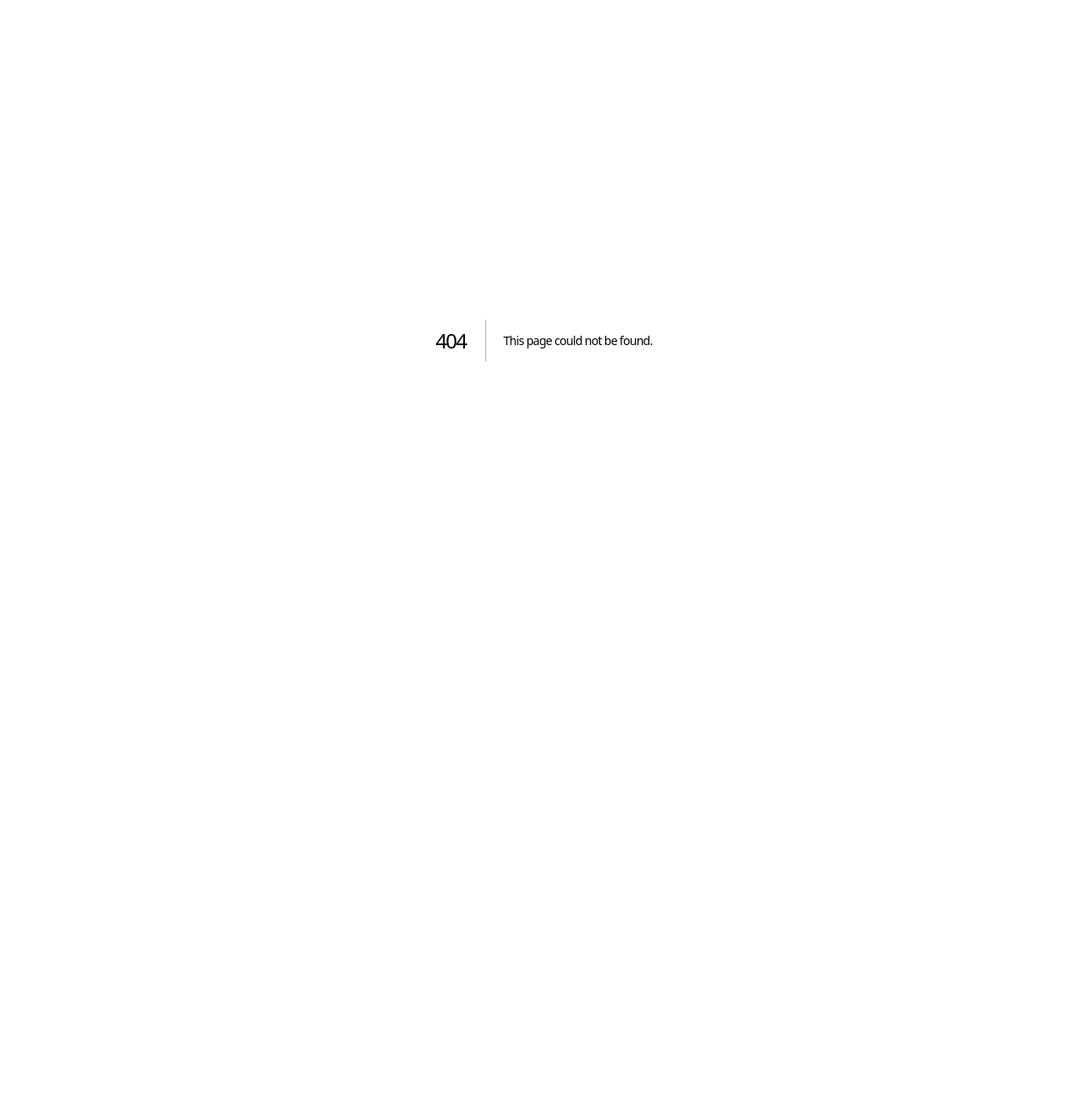
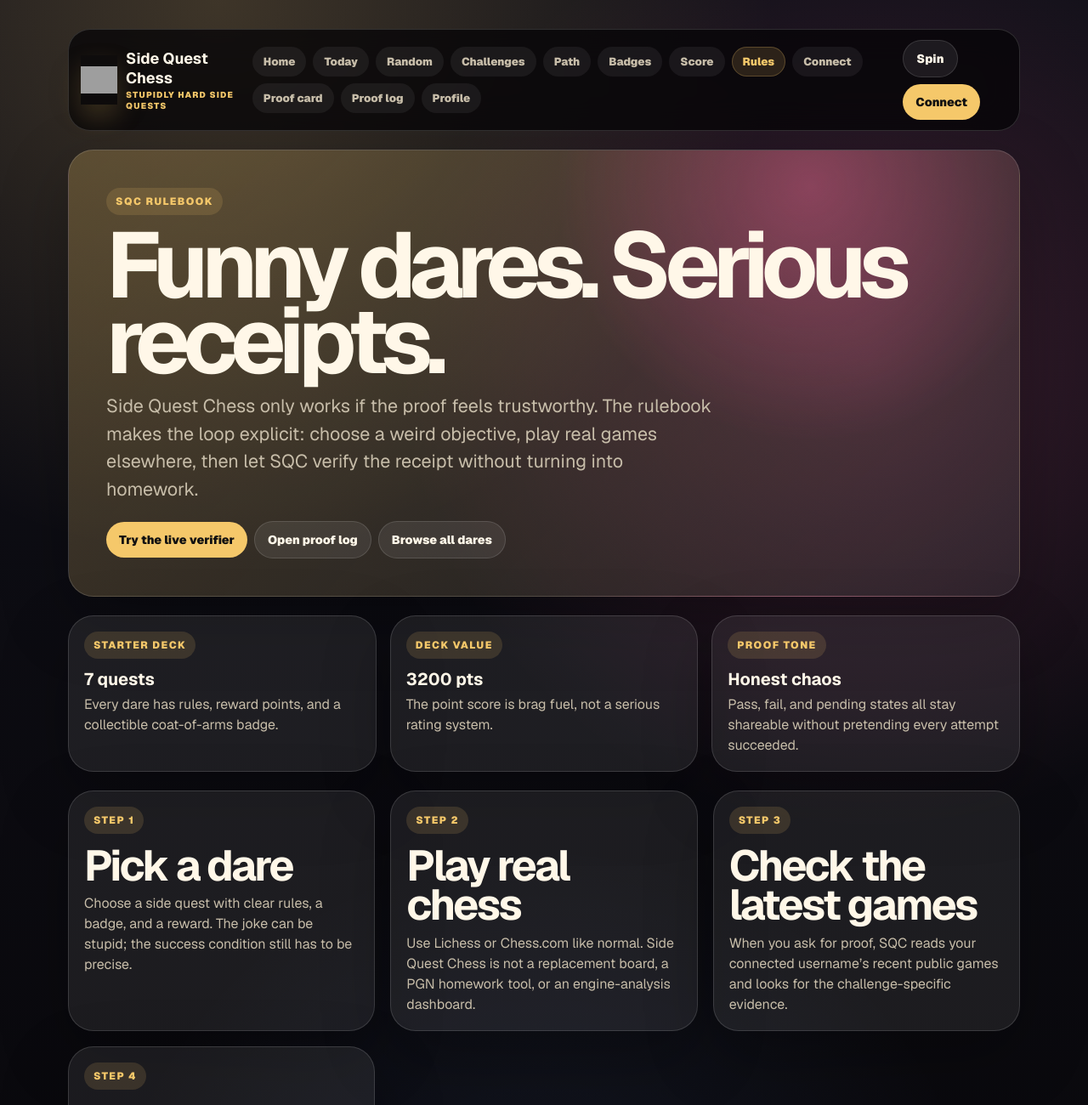
Before and after one commit to andreasnordenadler/cc, a Next.js app: page /rules in a window 1280 px wide. Before the commit this address had no page. Shown: the top 1300 px of the page at 85% size. Before the commit the page ends 800 px from the top, so only its background shows below. Built offline with nearby package versions, Linux system fonts and the light colour scheme; no server answers; grey boxes are pictures that could not be loaded.

Commit message:
Add Side Quest Chess rulebook

```diff
--- /dev/null
+++ b/src/app/rules/page.tsx
@@ -0,0 +1,142 @@
+import type { Metadata } from "next";
+import Link from "next/link";
+import { auth } from "@clerk/nextjs/server";
+import SiteNav from "@/components/site-nav";
+import { CHALLENGES } from "@/lib/challenges";
+
+export const metadata: Metadata = {
+  title: "How proof works — Side Quest Chess",
+  description:
+    "The Side Quest Chess rulebook explains how weird chess dares are verified from real Lichess and Chess.com games without PGN homework or engine dashboards.",
+  openGraph: {
+    title: "How proof works — Side Quest Chess",
+    description:
+      "Pick a weird dare, play normal games, and let Side Quest Chess look for proof-worthy evidence.",
+    url: "/rules",
+  },
+};
+
+const proofSteps = [
+  {
+    title: "Pick a dare",
+    copy: "Choose a side quest with clear rules, a badge, and a reward. The joke can be stupid; the success condition still has to be precise.",
+  },
+  {
+    title: "Play real chess",
+    copy: "Use Lichess or Chess.com like normal. Side Quest Chess is not a replacement board, a PGN homework tool, or an engine-analysis dashboard.",
+  },
+  {
+    title: "Check the latest games",
+    copy: "When you ask for proof, SQC reads your connected username’s recent public games and looks for the challenge-specific evidence.",
+  },
+  {
+    title: "Share the receipt",
+    copy: "Passed, failed, and pending attempts stay honest, then become proof cards and proof-log receipts you can copy or share.",
+  },
+];
+
+const verifierStatuses = [
+  {
+    label: "Live-backed now",
+    title: "Queen? Never Heard of Her",
+    copy: "The canonical quest already has a deterministic rule checker plus Lichess latest-game normalization for queen loss before move 15, opponent queen present, legal time classes, and a win.",
+  },
+  {
+    label: "Next verifier shape",
+    title: "No Castle Club",
+    copy: "The next adapter should prove a win with no castling from provider move data. Same pattern: narrow game shape first, provider adapter second.",
+  },
+  {
+    label: "Product contract",
+    title: "No fake glory",
+    copy: "If the evidence is missing or the game fails the rules, SQC should say so. Failed side quests are still funny receipts, not hidden errors.",
+  },
+];
+
+export default async function RulesPage() {
+  const { userId } = await auth();
+  const totalReward = CHALLENGES.reduce((sum, challenge) => sum + challenge.reward, 0);
+  const canonicalChallenge = CHALLENGES[0];
+
+  return (
+    <main className="site-shell">
+      <SiteNav isSignedIn={Boolean(userId)} active="rules" />
+
+      <div className="content-wrap">
+        <section className="hero-card">
+          <span className="eyebrow">SQC rulebook</span>
+          <h1>Funny dares. Serious receipts.</h1>
+          <p className="hero-copy">
+            Side Quest Chess only works if the proof feels trustworthy. The rulebook makes the loop explicit: choose a weird objective, play real games elsewhere, then let SQC verify the receipt without turning into homework.
+          </p>
+          <div className="button-row hero-actions">
+            <Link href={`/challenges/${canonicalChallenge.id}`} className="button primary">Try the live verifier</Link>
+            <Link href="/proof-log" className="button secondary">Open proof log</Link>
+            <Link href="/challenges" className="button secondary">Browse all dares</Link>
+          </div>
+        </section>
+
+        <section className="grid" aria-label="Verification scorecard">
+          <Fact label="Starter deck" value={`${CHALLENGES.length} quests`} copy="Every dare has rules, reward points, and a collectible coat-of-arms badge." />
+          <Fact label="Deck value" value={`${totalReward} pts`} copy="The point score is brag fuel, not a serious rating system." />
+          <Fact label="Proof tone" value="Honest chaos" copy="Pass, fail, and pending states all stay shareable without pretending every attempt succeeded." />
+        </section>
+
+        <section className="big-grid" aria-label="How proof works">
+          {proofSteps.map((step, index) => (
+            <article className="mission-card" key={step.title}>
+              <span className="eyebrow">Step {index + 1}</span>
+              <h2>{step.title}</h2>
+              <p>{step.copy}</p>
+            </article>
+          ))}
+        </section>
+
+        <section className="mission-card">
+          <div className="section-head">
+            <div>
+              <span className="eyebrow">Verifier roadmap</span>
+              <h2>What counts as proof?</h2>
+            </div>
+            <span className="badge gold">no PGN homework</span>
+          </div>
+          <div className="grid">
+            {verifierStatuses.map((item) => (
+              <article className="stat-card mission-card" key={item.title}>
+                <span className="eyebrow">{item.label}</span>
+                <h3>{item.title}</h3>
+                <p>{item.copy}</p>
+              </article>
+            ))}
+          </div>
+        </section>
+
+        <section className="card mission-card">
+          <div className="section-head">
+            <div>
+              <span className="eyebrow">Guardrails</span>
+              <h2>What Side Quest Chess is not</h2>
+            </div>
+          </div>
+          <div className="chip-row" aria-label="Product anti-goals">
+            <span className="chip">not engine analysis</span>
+            <span className="chip">not PGN upload chores</span>
+            <span className="chip">not a training dashboard</span>
+            <span className="chip">not fake success copy</span>
+            <span className="chip">not a replacement chess board</span>
+          </div>
+        </section>
+      </div>
+    </main>
+  );
+}
+
+function Fact({ label, value, copy }: { label: string; value: string; copy: string }) {
+  return (
+    <article className="stat-card mission-card">
+      <span className="eyebrow">{label}</span>
+      <h3>{value}</h3>
+      <p>{copy}</p>
+    </article>
+  );
+}
```
Also changed, not shown: .learnings/ERRORS.md, 1 other file (tests, documents, lock files or other folders).
